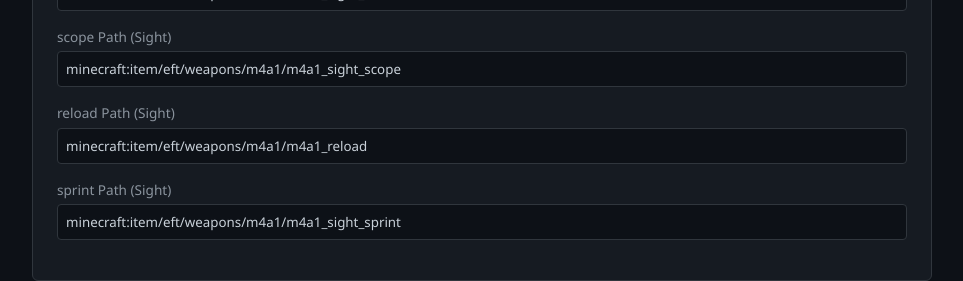
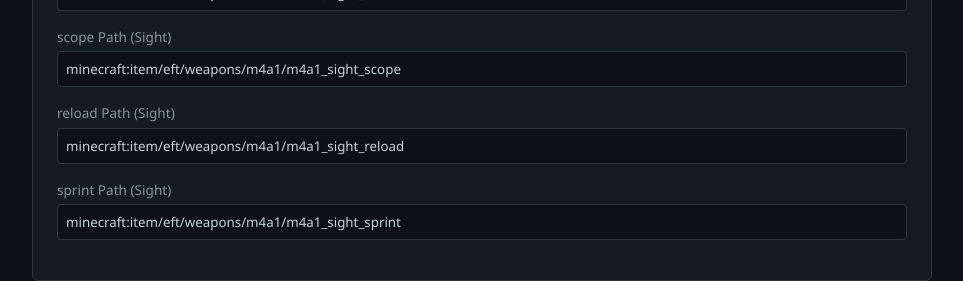
Before and after one commit to ASTRICKK/Quartek-Weapon-Attachment-Generator, a React (Vite) app: page / in a window 1280 px wide. Shown: the part 1140-1421 px from the top of the page, without its empty margins (158-1121 px from the left). Built offline with nearby package versions, Linux system fonts and the light colour scheme.

Commit message:
fix: reload input at weaponSightPath is not correct

```diff
--- a/src/store.ts
+++ b/src/store.ts
@@ -65,7 +65,7 @@
 const generateBasePathsSight = (folder: string, name: string): Record<WeaponState, string> => ({
     default: `minecraft:item/eft/weapons/${folder}/${name}_sight_default`,
     scope: `minecraft:item/eft/weapons/${folder}/${name}_sight_scope`,
-    reload: `minecraft:item/eft/weapons/${folder}/${name}_reload`,
+    reload: `minecraft:item/eft/weapons/${folder}/${name}_sight_reload`,
     sprint: `minecraft:item/eft/weapons/${folder}/${name}_sight_sprint`
 });
 
```
